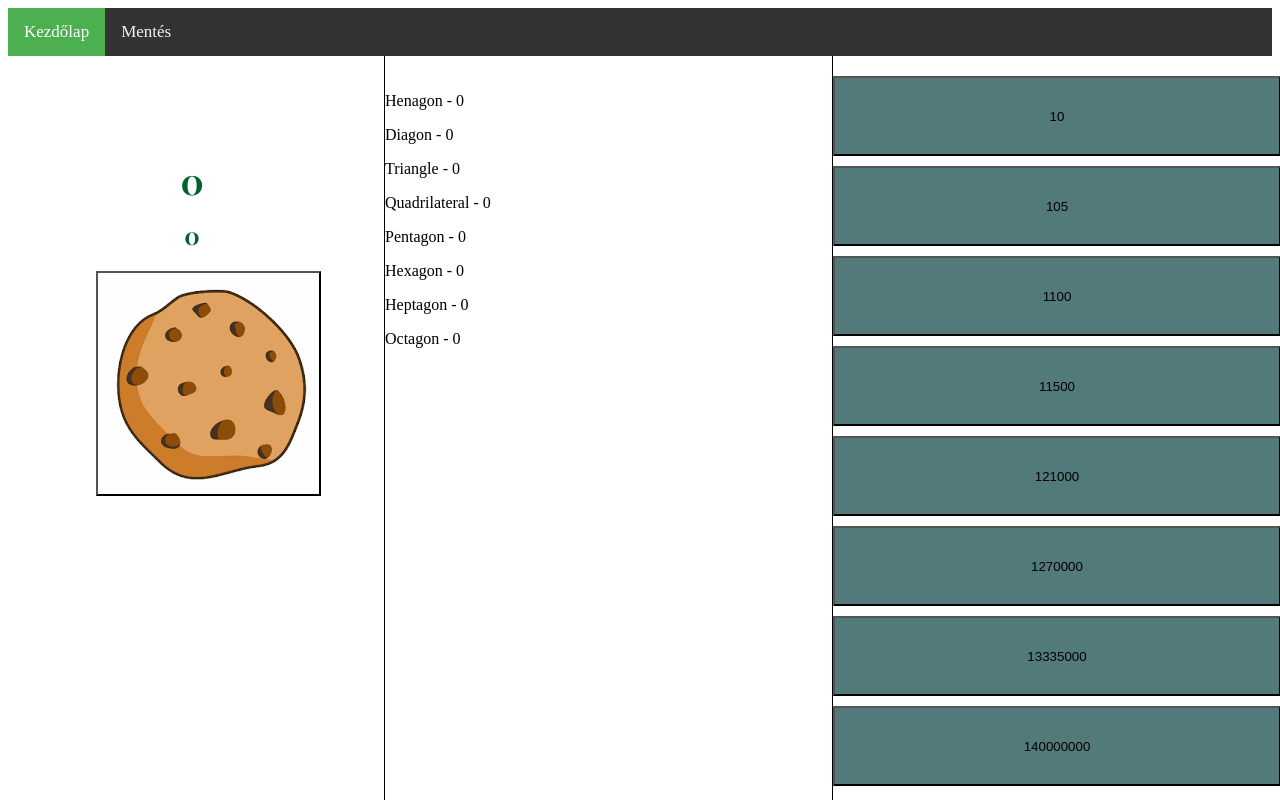
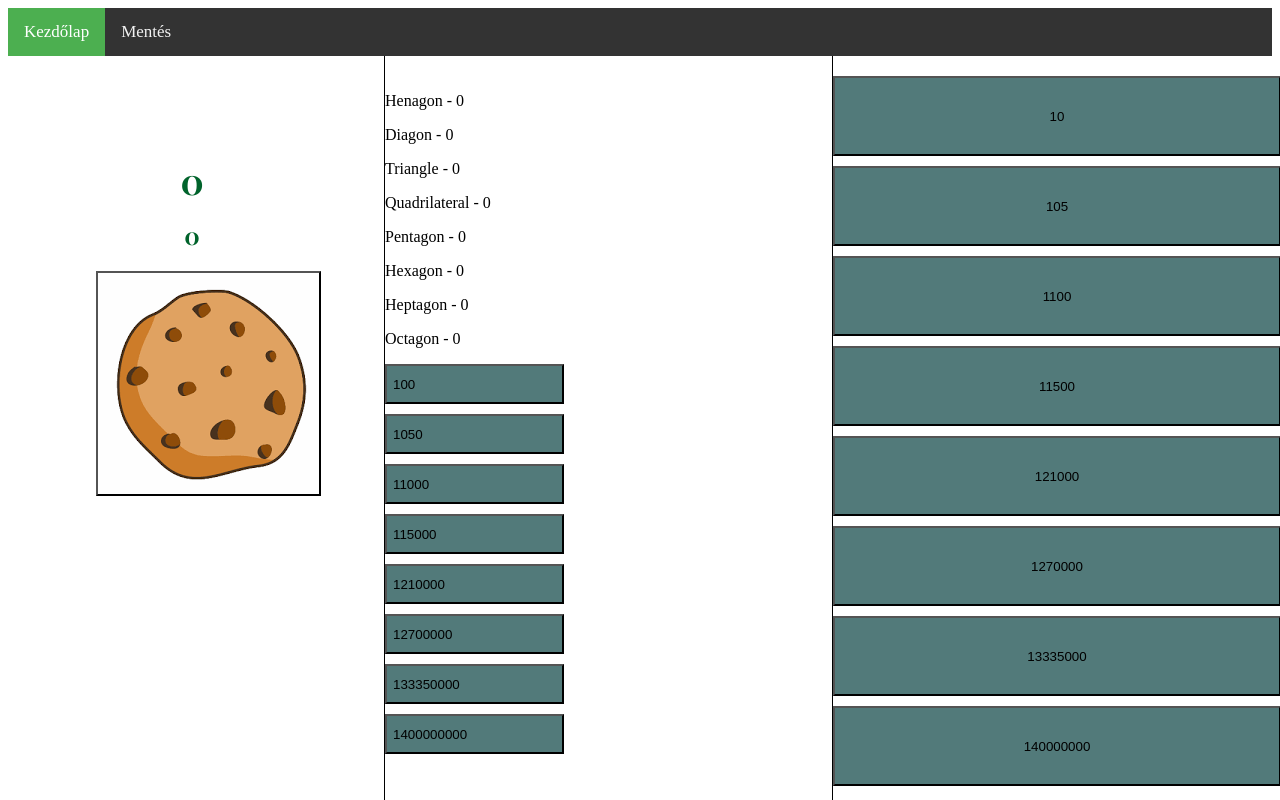
Before and after one commit to Robirodalom/clicker, a plain HTML site: page src/index.html in a window 1280 px wide. Drawn offline with nearby package versions, Linux system fonts and the light colour scheme.

Commit message:
create in middle part the upgrade buttons

```diff
--- a/src/index.html
+++ b/src/index.html
@@ -30,14 +30,21 @@
     </div>
 
     <div class="split middle">
-      <div class="statistics">
-        <p v-for="buildingAmmount in buildingsInfo" >{{buildingAmmount.name}} - {{buildingAmmount.ammount}}</p>
+      <div class="middleUp">
+        <div class="statistics">
+          <p v-for="buildingAmmount in buildingsInfo" >{{buildingAmmount.name}} - {{buildingAmmount.ammount}}</p>
+        </div>
+      </div>
+      <div class="middleDown">
+          <div class="upgrades">
+            <button v-for="upgrade in upgradeInfo" class="upgradeButton" v-bind:id="upgrade.id" v-on:click="buyUpgrade(upgrade.name)">{{upgrade.cost}}</button>
+          </div>
       </div>
     </div>
 
     <div class="split right">
         <div class=buildings>
-                  <input type="button" v-for="building in buildingsInfo" v-bind:value="building.cost" class="buildingButton"  v-bind:id="building.id" v-on:click="buyBuilding(building.name)">
+            <input type="button" v-for="building in buildingsInfo" v-bind:value="building.cost" class="buildingButton"  v-bind:id="building.id" v-on:click="buyBuilding(building.name)">
         </div>
       </div>
     </div>
```
